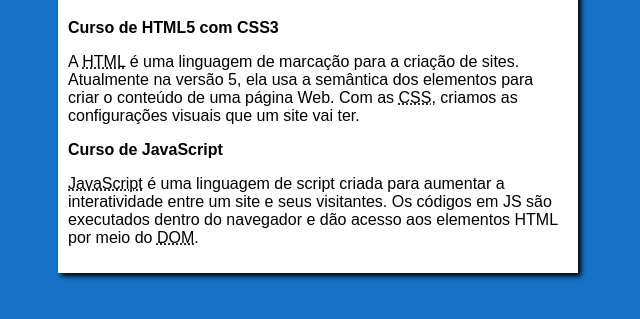
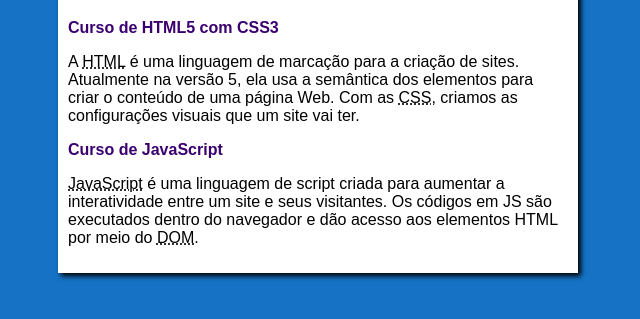
Before and after one commit to SamukaSouza/projeto-site, a plain HTML site: page index.html in a window 1280 px wide. Shown: the part 79-398 px from the top of the page, without its empty margins (322-962 px from the left). Drawn offline with Linux system fonts and the light colour scheme.

Commit message:
update css

```diff
--- a/estilos/style.css
+++ b/estilos/style.css
@@ -25,6 +25,11 @@ h1 {
     color: rgb(58, 0, 112);
 }
 
+h2 {
+    color: rgb(58, 0, 112);
+
+}
+
 a {
     text-decoration: none;
     font-weight: bold;
```
Also changed, not shown: imagens/btn-back.png (added), imagens/curso-em-video-cor.png (added), imagens/curso-em-video-pb.png (added), imagens/curso-html-css.png (added), imagens/curso-javascript.png (added).
